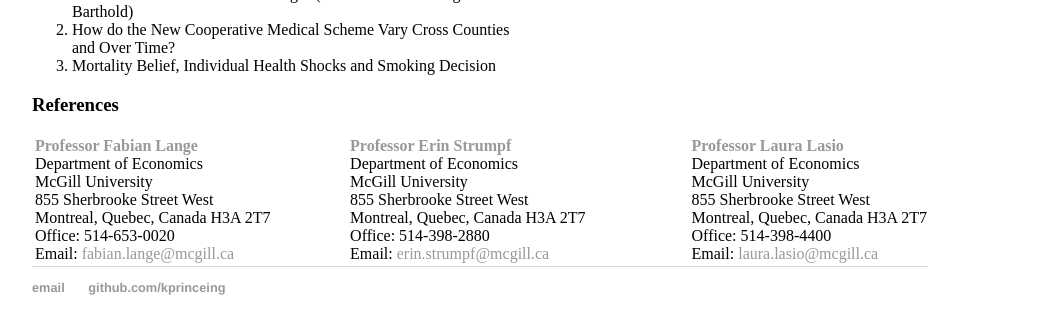
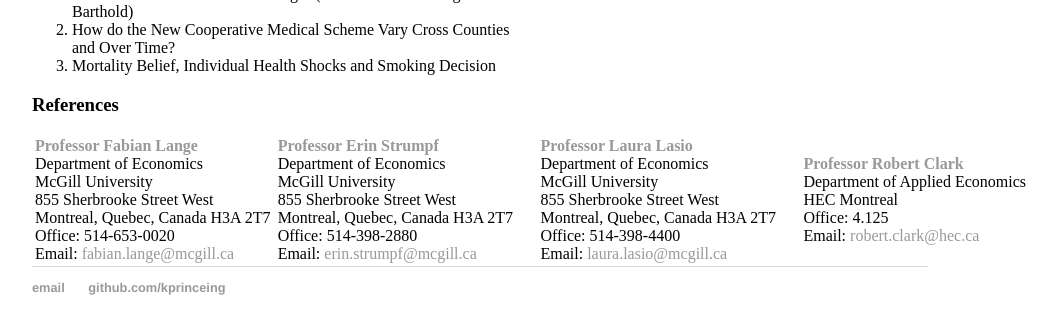
Before and after one commit to kprinceing/kprinceing.github.io, a Jekyll site: the page built from index.html, in a window 1280 px wide, cut to the strip 797-1152 px from the top of the page. Shown: the top 334 px of the strip, without its empty margins (160-1217 px from the left). Built offline with Jekyll 4.4.1, drawn with Linux system fonts in a browser that asks for light colours.

Commit message:
Update index.html

```diff
--- a/index.html
+++ b/index.html
@@ -70,6 +70,13 @@
             Office: 514-398-4400 <BR>
             Email: <A HREF="mailto:laura.lasio@mcgill.ca">laura.lasio@mcgill.ca</A> <BR>
         </td>
+          <td>
+            <A HREF="http://www.hec.ca/en/profs/robert.clark.html"><B> Professor Robert Clark</B></A><BR>
+            Department of Applied Economics <BR>
+            HEC Montreal <BR>
+            Office: 4.125 <BR>
+            Email: <A HREF="mailto:robert.clark@hec.ca">robert.clark@hec.ca</A> <BR>
+        </td>
       </tr>
     </table>
 
```
